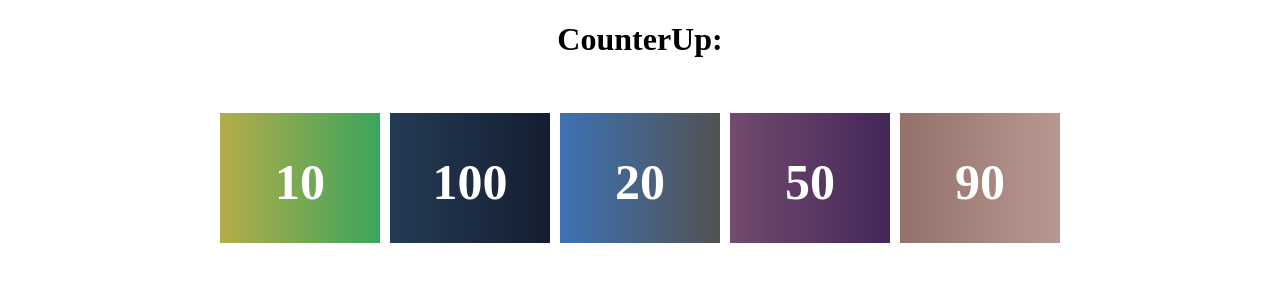
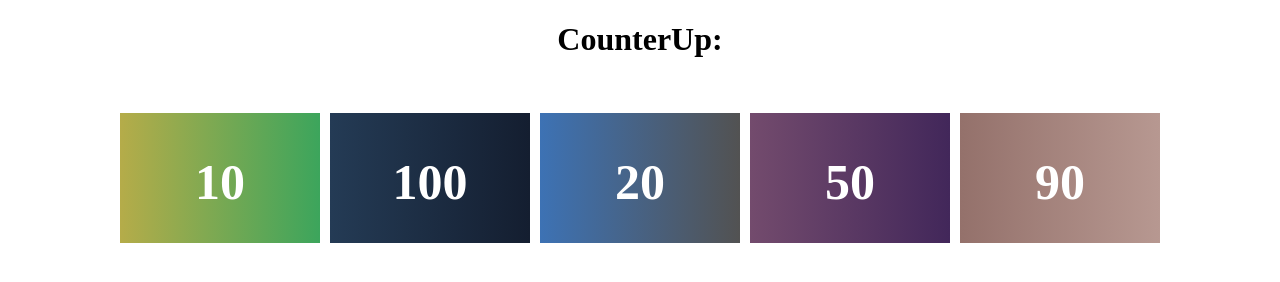
Before and after one commit to MD-Sabbir-Hosain-Rafi99/HW-JS-37.1, a plain HTML site: page counterUp/counterindex.html in a window 1280 px wide. Drawn offline with Linux system fonts and the light colour scheme.

Commit message:
Counterup update

```diff
--- a/counterUp/counterindex.html
+++ b/counterUp/counterindex.html
@@ -16,7 +16,7 @@
 
     #one {
         height: 50px;
-        width: 80px;
+        width: 120PX;
         padding: 40px;
         background: #3CA55C;
         /* fallback for old browsers */
@@ -32,7 +32,7 @@
 
     #two {
         height: 50px;
-        width: 80px;
+        width: 120PX;
         padding: 40px;
         background: #141E30;
         /* fallback for old browsers */
@@ -48,7 +48,7 @@
 
     #three {
         height: 50px;
-        width: 80px;
+        width: 120PX;
         padding: 40px;
         background: #525252;
         /* fallback for old browsers */
@@ -64,7 +64,7 @@
 
     #four {
         height: 50px;
-        width: 80px;
+        width: 120PX;
         padding: 40px;
         background: #42275a;
         /* fallback for old browsers */
@@ -80,7 +80,7 @@
 
     #five {
         height: 50px;
-        width: 80px;
+        width: 120PX;
         padding: 40px;
         background: #B79891;
         /* fallback for old browsers */
@@ -98,11 +98,11 @@
 <body>
     <h1 style="text-align: center;">CounterUp:</h1>
     <div class="parentDiv">
-        <h1 id="one" class="counterUp" data-number="10"></h1>
-        <h1 id="two" class="counterUp" data-number="100"></h1>
-        <h1 id="three" class="counterUp" data-number="20"></h1>
-        <h1 id="four" class="counterUp" data-number="50"></h1>
-        <h1 id="five" class="counterUp" data-number="90"></h1>
+        <h1 id="one" class="counterUp" data-number="10">10</h1>
+        <h1 id="two" class="counterUp" data-number="100">100</h1>
+        <h1 id="three" class="counterUp" data-number="20">20</h1>
+        <h1 id="four" class="counterUp" data-number="50">50</h1>
+        <h1 id="five" class="counterUp" data-number="90">90</h1>
     </div>
     <script src="/js/script.js"></script>
 </body>
```
